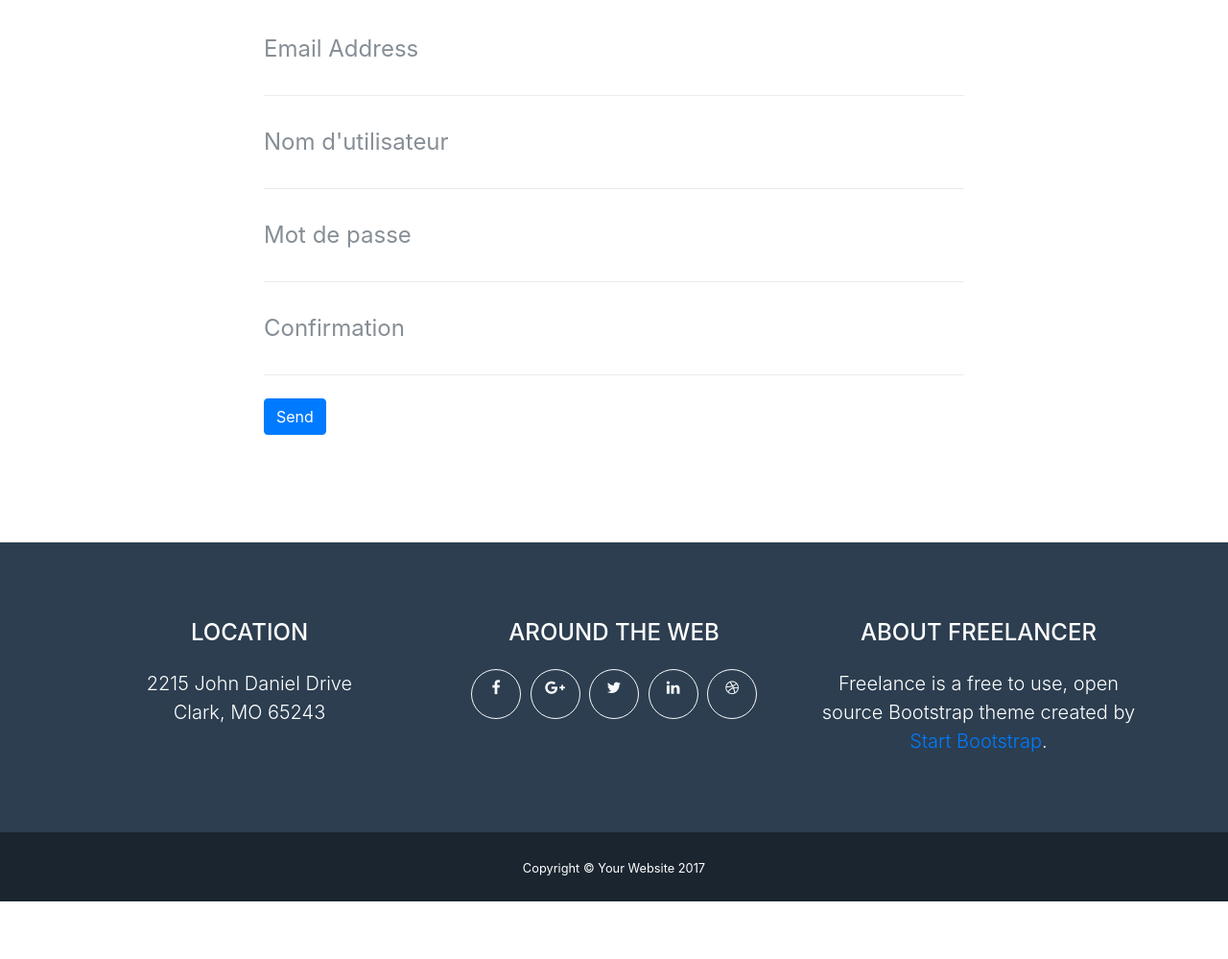
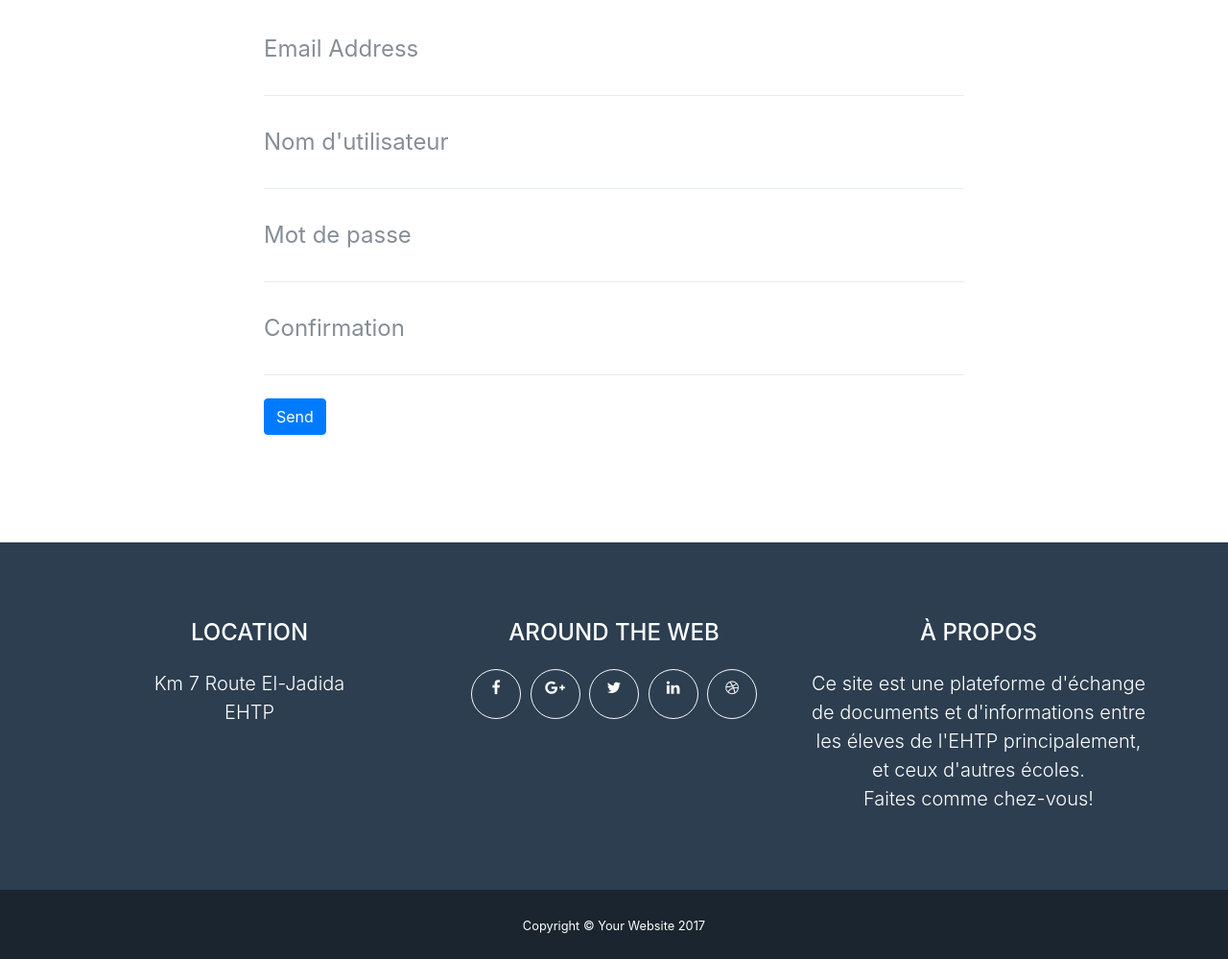
Before and after one commit to Siwaak/ProjetHITC, a website with bundled scripts: page archive/inscription.html in a window 1280 px wide. Shown: the part 1009-2008 px from the top of the page at 96% size. Before the commit the page ends 1948 px from the top, so only its background shows below. Built offline with nearby package versions, Linux system fonts and the light colour scheme.

Commit message:
footer
i've changed the footer's information.
the about part and the location

```diff
--- a/archive/inscription.html
+++ b/archive/inscription.html
@@ -129,8 +129,8 @@
         <div class="row">
           <div class="col-md-4 mb-5 mb-lg-0">
             <h4 class="text-uppercase mb-4">Location</h4>
-            <p class="lead mb-0">2215 John Daniel Drive
-              <br>Clark, MO 65243</p>
+            <p class="lead mb-0">Km 7 Route El-Jadida
+              <br>EHTP</p>
           </div>
           <div class="col-md-4 mb-5 mb-lg-0">
             <h4 class="text-uppercase mb-4">Around the Web</h4>
@@ -163,9 +163,11 @@
             </ul>
           </div>
           <div class="col-md-4">
-            <h4 class="text-uppercase mb-4">About Freelancer</h4>
-            <p class="lead mb-0">Freelance is a free to use, open source Bootstrap theme created by
-              <a href="http://startbootstrap.com">Start Bootstrap</a>.</p>
+            <h4 class="text-uppercase mb-4">À propos</h4>
+            <p class="lead mb-0">Ce site est une plateforme d'échange de documents et d'informations
+            entre les éleves de l'EHTP principalement, et ceux d'autres écoles. <br>
+            Faites comme chez-vous!
+            </p>
           </div>
         </div>
       </div>
```
